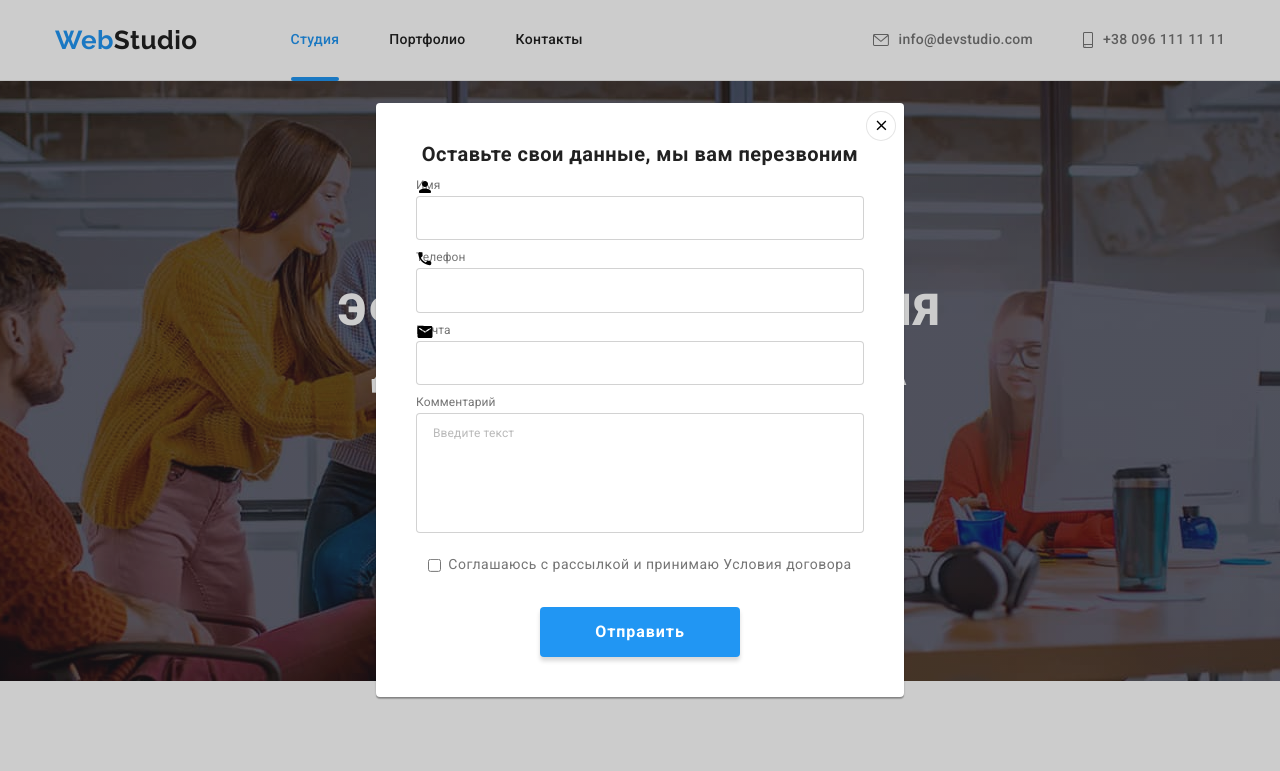
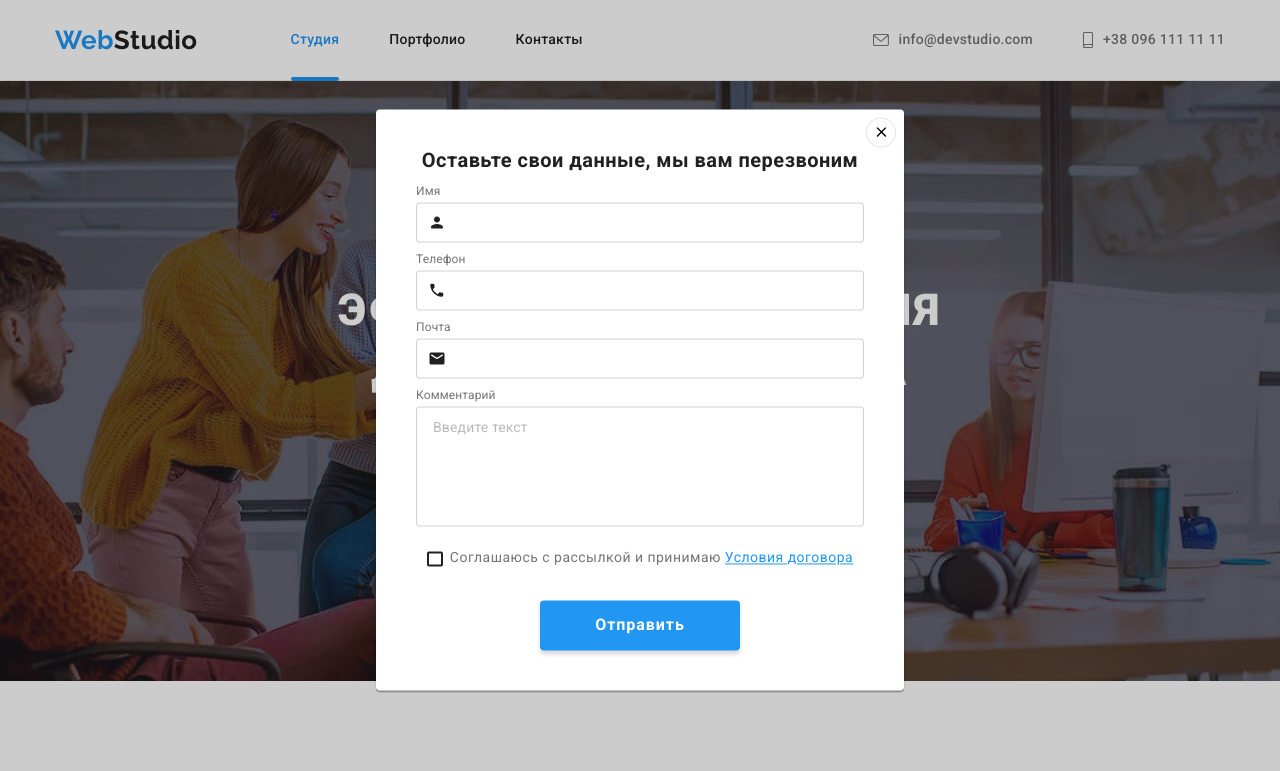
Before and after one commit to AlexKekc/goit-markup-hw-06, a plain HTML site: page index.html in a window 1280 px wide. Both pictures are taken after a click on the button "Заказать услугу". Shown: the top 771 px of the page. Drawn offline with nearby package versions, Linux system fonts and the light colour scheme.

Commit message:
Добил фокус инпута

```diff
--- a/css/styles.css
+++ b/css/styles.css
@@ -874,8 +874,10 @@ body {
   border: 1px solid rgba(0, 0, 0, 0.1);
   border-radius: 50%;
   box-sizing: border-box;
+
   background-color: var(--primary-bg-color);
 
+  outline: none;
   transition: color 250ms var(--transition-cubic);
   cursor: pointer;
 }
@@ -907,7 +909,6 @@ body {
 }
 
 .modal-form-field {
-  position: relative;
   display: flex;
   flex-direction: column;
   width: 100%;
@@ -919,6 +920,7 @@ body {
 }
 
 .modal-form-label {
+  display: block;
   margin-bottom: 4px;
 
   font-size: 12px;
@@ -928,16 +930,43 @@ body {
   color: var(--primary-text-color);
 }
 
+.modal-input-wrap {
+  position: relative;
+  display: block;
+}
+
 .modal-form-input {
-  margin: 0;
-  padding: 12px 0 12px 12px;
+  width: 100%;
+  height: 40px;
+  padding: 12px 0 12px 42px;
+
   border: 1px solid rgba(33, 33, 33, 0.2);
-  box-sizing: border-box;
   border-radius: 4px;
+  outline: none;
+
+  transition: border-color 250ms var(--transition-cubic);
+}
+
+.modal-form-input:hover,
+.modal-form-input:focus {
+  border-color: var(--accent-color);
+  cursor: pointer;
+}
+
+.modal-form-input:hover + .modal-icon,
+.modal-form-input:focus + .modal-icon {
+  fill: var(--accent-color);
 }
 
 .modal-icon {
   position: absolute;
+  left: 12px;
+  top: 50%;
+
+  fill: var(--title-text-color);
+
+  transform: translateY(-50%);
+  transition: fill 250ms var(--transition-cubic);
 }
 
 .modal-form-text-area {
@@ -950,30 +979,72 @@ body {
   box-sizing: border-box;
   border-radius: 4px;
   resize: none;
+  outline: none;
+
+  transition: border-color 250ms var(--transition-cubic);
 }
 
 .modal-form-text-area::placeholder {
-  font-size: 12px;
+  font-size: 14px;
   line-height: 1.17;
   letter-spacing: 0.01em;
 
   color: rgba(117, 117, 117, 0.5);
 }
 
+.modal-form-text-area:hover,
+.modal-form-text-area:focus {
+  border-color: var(--accent-color);
+  cursor: pointer;
+}
+
 .modal-form-agreement {
+  margin-bottom: 30px;
   display: flex;
   align-items: center;
   justify-content: center;
-  margin-bottom: 30px;
+}
+
+.modal-form-check {
+  border-color: transparent;
 }
 
 .modal-form-agreement-text {
-  margin-left: 7px;
+  display: flex;
+  align-items: center;
 
   font-size: 14px;
   line-height: 1.71;
 
   color: var(--primary-text-color);
+}
+
+.modal-form-agreement-text span {
+  display: flex;
+  align-items: center;
+  justify-content: center;
+  margin-right: 7px;
+
+  width: 16px;
+  height: 15px;
+
+  border: 2px solid var(--title-text-color);
+  border-radius: 2px;
+}
+
+.modal-check-icon {
+  fill: var(--secondary-text-color);
+}
+
+.modal-form-check:checked + .modal-form-agreement-text span {
+  background-color: var(--accent-color);
+  border: none;
+}
+
+.modal-form-agreement-link {
+  font-size: 14px;
+  line-height: 1.71;
+  color: var(--accent-color);
 }
 
 .modal-form-btn {
--- a/index.html
+++ b/index.html
@@ -489,49 +489,54 @@
       <form class="modal-form">
         <div class="modal-form-field">
           <label for="user-name" class="modal-form-label">Имя</label>
+          <div class="modal-input-wrap">
             <input
               type="text"
               name="user-name"
               class="modal-form-input"
+              id="user-name"
               required
-            id="user-name"
             />
             <svg class="modal-icon" width="18" height="18">
               <use href="./images/icons.svg#person-modal-icon"></use>
             </svg>
           </div>
+        </div>
         <div class="modal-form-field">
           <label for="user-tel" class="modal-form-label">Телефон</label>
+          <div class="modal-input-wrap">
             <input
               type="tel"
               name="user-tel"
               class="modal-form-input"
+              id="user-tel"
               required
-            id="user-tel"
             />
             <svg class="modal-icon" width="18" height="18">
               <use href="./images/icons.svg#phone-modal-icon"></use>
             </svg>
           </div>
+        </div>
         <div class="modal-form-field">
           <label for="user-email" class="modal-form-label">Почта</label>
+          <div class="modal-input-wrap">
             <input
               type="email"
               name="user-email"
               class="modal-form-input"
+              id="user-email"
               required
-            id="user-email"
             />
             <svg class="modal-icon" width="18" height="18">
               <use href="./images/icons.svg#email-modal-icon"></use>
             </svg>
+          </div>
         </div>
         <div class="modal-form-field">
           <label for="user-comment" class="modal-form-label">Комментарий</label>
           <textarea
             name="user-comment"
             id="user-comment"
-            rows="5"
             class="modal-form-text-area"
             placeholder="Введите текст"
           ></textarea>
@@ -541,8 +546,17 @@
           <input
             type="checkbox"
             name="user-agreement"
-            id="user-agreement" />
-          <label for="user-agreement" class="modal-form-agreement-text">Соглашаюсь с рассылкой и принимаю Условия договора</label>
+            class="modal-form-check visually-hidden"
+            id="user-agreement"
+          />
+          <label for="user-agreement" class="modal-form-agreement-text">
+            <span>
+              <svg class="modal-check-icon" width="16" height="15">
+                <use href="./images/icons.svg#check-icon"></use>
+              </svg>
+            </span>
+            Соглашаюсь с рассылкой и принимаю&nbsp;<a href="/" class="modal-form-agreement-link">Условия договора</a>
+          </label>
         </div>
 
         <button type="submit" class="button modal-form-btn">Отправить</button>
```
Lines whose indentation alone changed are shown as unchanged.
